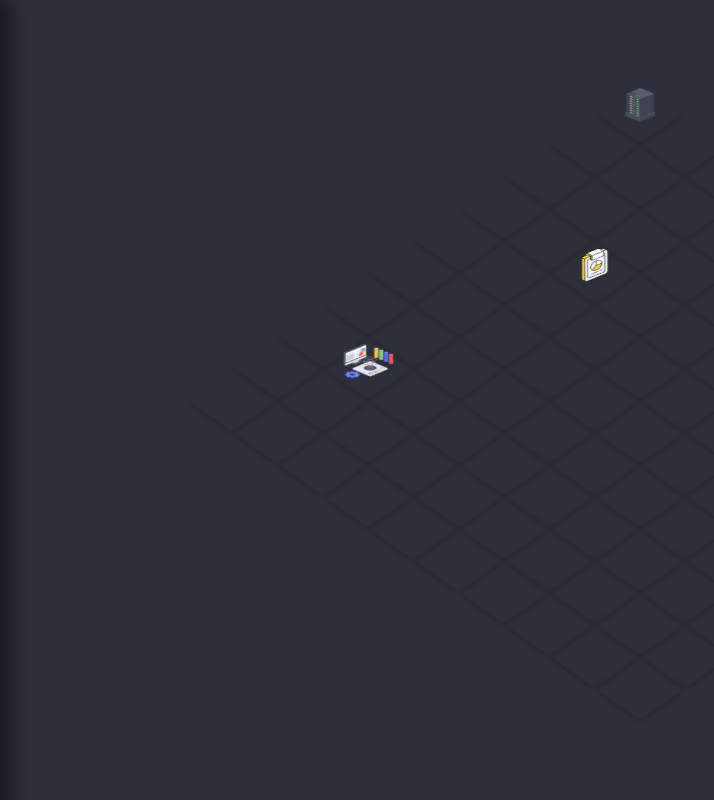
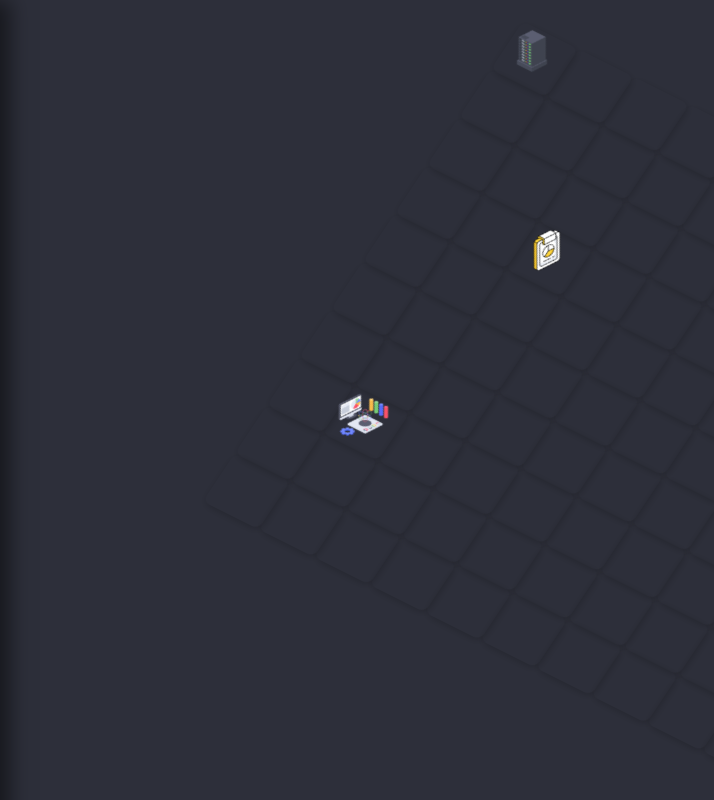
Before and after one commit to toreanjoel/tunneld, a plain HTML site: page index.html in a window 1280 px wide. Shown: the whole page, without its empty margins (0-714 px from the left). Drawn offline with Linux system fonts and the light colour scheme.

Commit message:
chore: add base architecture

```diff
--- a/index.html
+++ b/index.html
@@ -37,7 +37,7 @@
       position: absolute;
       top: 50%;
       left: 50%;
-      transform: translate(-50%, -50%) rotateX(45deg) rotateZ(45deg) scale(1);
+      transform: translate(-50%, -50%) rotateX(30deg) rotateZ(30deg) scale(1);
       transform-style: preserve-3d;
       transition: transform 0.1s ease;
     }
@@ -68,7 +68,7 @@
     .block img {
       transform: translateX(-50%);
       width: 50px;
-      transform: rotate(-45deg);
+      transform: rotate(-30deg);
       z-index: 1;
       max-width: 65px;
       max-height: 65px;
@@ -205,7 +205,7 @@
       const zoomIntensity = 0.1;
       scale += e.deltaY > 0 ? -zoomIntensity : zoomIntensity;
       scale = Math.min(Math.max(0.7, scale), 2);
-      plane.style.transform = `translate(-50%, -50%) rotateX(45deg) rotateZ(45deg) scale(${scale})`;
+      plane.style.transform = `translate(-50%, -50%) rotateX(30deg) rotateZ(30deg) scale(${scale})`;
     });
 
     // Handle click and highlight with info panel
```
Also changed, not shown: 1 other file.
